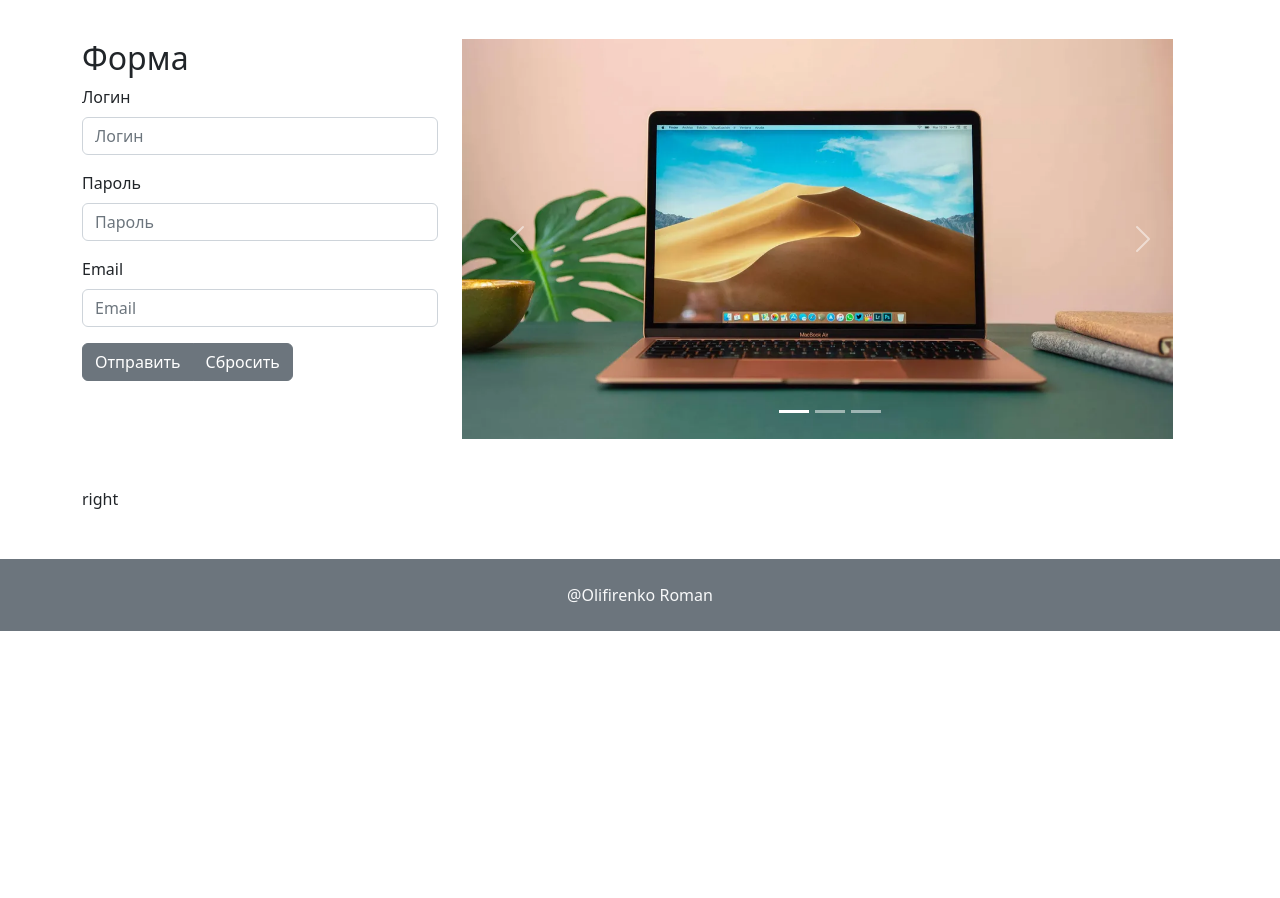
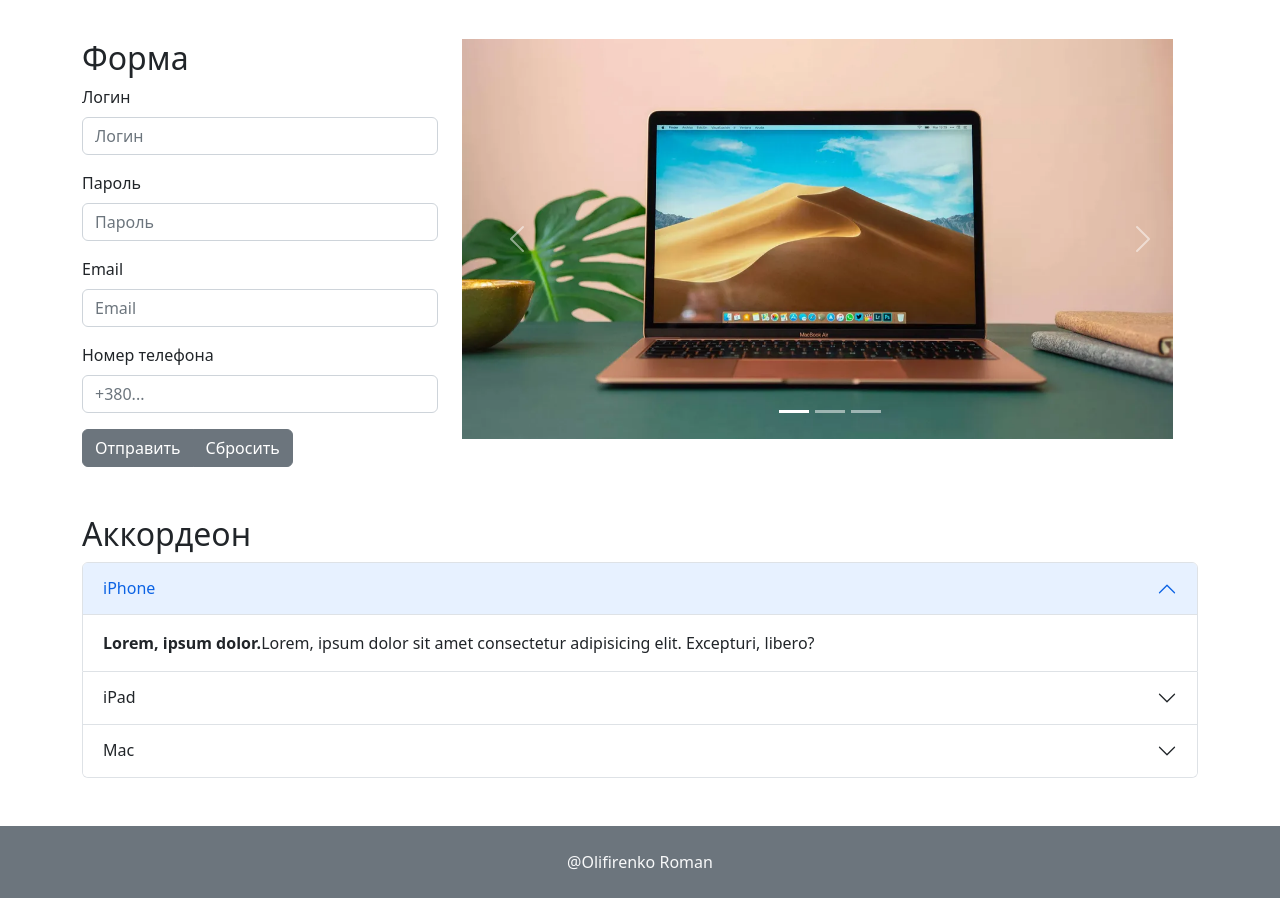
Before and after one commit to Romario315/bootstrap, a website: page index.html in a window 1280 px wide. Shown: the part 110-1008 px from the top of the page. Before the commit the page ends 800 px from the top, so only its background shows below. Drawn offline with nearby package versions, Linux system fonts and the light colour scheme.

Commit message:
Cделал аккордеонн

```diff
--- a/index.html
+++ b/index.html
@@ -26,12 +26,12 @@
           <img class="logo-image" src="img/logo.png" alt="logo">
         </a>
 
-        <button class="navbar-toggler" type="button" data-bs-toggle="collapse" data-bs-target="#navbarSupportedContent"
-          aria-controls="navbarSupportedContent" aria-expanded="false" aria-label="Toggle navigation">
+        <button class="navbar-toggler" type="button" data-bs-toggle="collapse" data-bs-target="#main-navbar"
+          aria-controls="main-navbar" aria-expanded="false" aria-label="Toggle navigation">
           <span class="navbar-toggler-icon"></span>
         </button>
 
-        <div class="collapse navbar-collapse" id="navbarSupportedContent">
+        <div class="collapse navbar-collapse" id="main-navbar">
           <ul class="navbar-nav me-auto mb-2 mb-lg-0">
             <li class="nav-item">
               <a class="nav-link active" aria-current="page" href="#">Главная</a>
@@ -122,6 +122,11 @@
             <input class="form-control" id="email" type="email" placeholder="Email">
           </div>
 
+          <div class="mb-3">
+            <label class="form-label" for="tel">Номер телефона</label>
+            <input class="form-control" type="tel" id="tel" placeholder="+380...">
+          </div>
+
           <div class="btn-group" role="group" aria-label="Basic example">
             <button type="submit" class="btn btn-secondary">Отправить</button>
             <button type="reset" class="btn btn-secondary">Сбросить</button>
@@ -132,7 +137,56 @@
       </aside>
 
       <aside class="right col-xxl-2 col-xl-12 col-lg-6 mb-5">
-        <span>right</span>
+
+        <h2>Аккордеон</h2>
+
+        <div class="accordion" id="accordion-main">
+          <div class="accordion-item">
+            <h2 class="accordion-header" id="headingOne">
+              <button class="accordion-button" type="button" data-bs-toggle="collapse" data-bs-target="#collapseOne"
+                aria-expanded="true" aria-controls="collapseOne">
+                iPhone
+              </button>
+            </h2>
+            <div id="collapseOne" class="accordion-collapse collapse show" aria-labelledby="headingOne"
+              data-bs-parent="#accordion-main">
+              <div class="accordion-body">
+                <strong>Lorem, ipsum dolor.</strong>Lorem, ipsum dolor sit amet consectetur adipisicing elit.
+                Excepturi, libero?
+              </div>
+            </div>
+          </div>
+          <div class="accordion-item">
+            <h2 class="accordion-header" id="headingTwo">
+              <button class="accordion-button collapsed" type="button" data-bs-toggle="collapse"
+                data-bs-target="#collapseTwo" aria-expanded="false" aria-controls="collapseTwo">
+                iPad
+              </button>
+            </h2>
+            <div id="collapseTwo" class="accordion-collapse collapse" aria-labelledby="headingTwo"
+              data-bs-parent="#accordion-main">
+              <div class="accordion-body">
+                <strong>This is the second item's accordion body.</strong> Lorem ipsum dolor sit amet consectetur
+                adipisicing elit. Eum, ut.
+              </div>
+            </div>
+          </div>
+          <div class="accordion-item">
+            <h2 class="accordion-header" id="headingThree">
+              <button class="accordion-button collapsed" type="button" data-bs-toggle="collapse"
+                data-bs-target="#collapseThree" aria-expanded="false" aria-controls="collapseThree">
+                Mac
+              </button>
+            </h2>
+            <div id="collapseThree" class="accordion-collapse collapse" aria-labelledby="headingThree"
+              data-bs-parent="#accordion-main">
+              <div class="accordion-body">
+                <strong>This is the third item's accordion body.</strong> Lorem, ipsum dolor sit amet consectetur
+                adipisicing elit. Ullam, maxime?
+              </div>
+            </div>
+          </div>
+        </div>
       </aside>
 
     </div>
```
